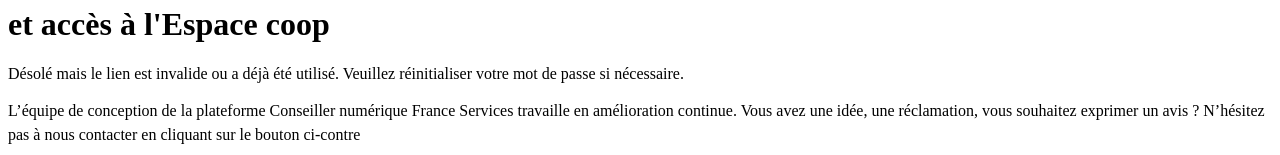
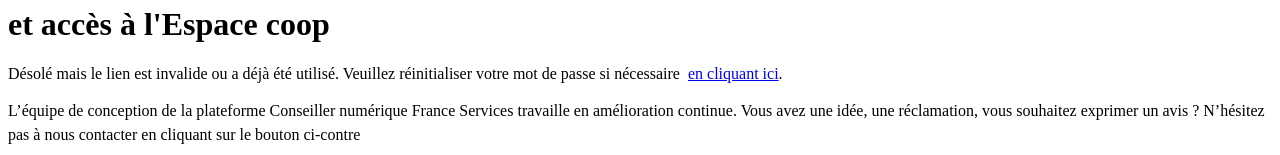
Before and after one commit to anct-cnum/portail-conseiller, a React (Create React App) app: page /inscription/1 in a window 1280 px wide. Shown: the part 166-321 px from the top of the page. Built offline with nearby package versions, Linux system fonts and the light colour scheme; no server answers.

Commit message:
ajout lien choix mot de passe dans le lien inscription invalide

```diff
--- a/src/components/anonymous/ChoosePassword.js
+++ b/src/components/anonymous/ChoosePassword.js
@@ -1,5 +1,6 @@
 import React, { useState, useEffect } from 'react';
 import { useDispatch, useSelector } from 'react-redux';
+import { Link } from 'react-router-dom';
 import Header from '../Header';
 import Footer from '../Footer';
 import PropTypes from 'prop-types';
@@ -85,7 +86,8 @@
                     <div className="erreur-token">
                       <div className="invalid">
                         Désolé mais le lien est invalide ou a déjà été utilisé.
-                        Veuillez réinitialiser votre mot de passe si nécessaire.
+                        Veuillez réinitialiser votre mot de passe si nécessaire
+                        &nbsp;<Link to="/mot-de-passe-oublie" title="Mot de passe oublié" >en cliquant ici</Link>.
                       </div>
                     </div>
                   </div>
```
